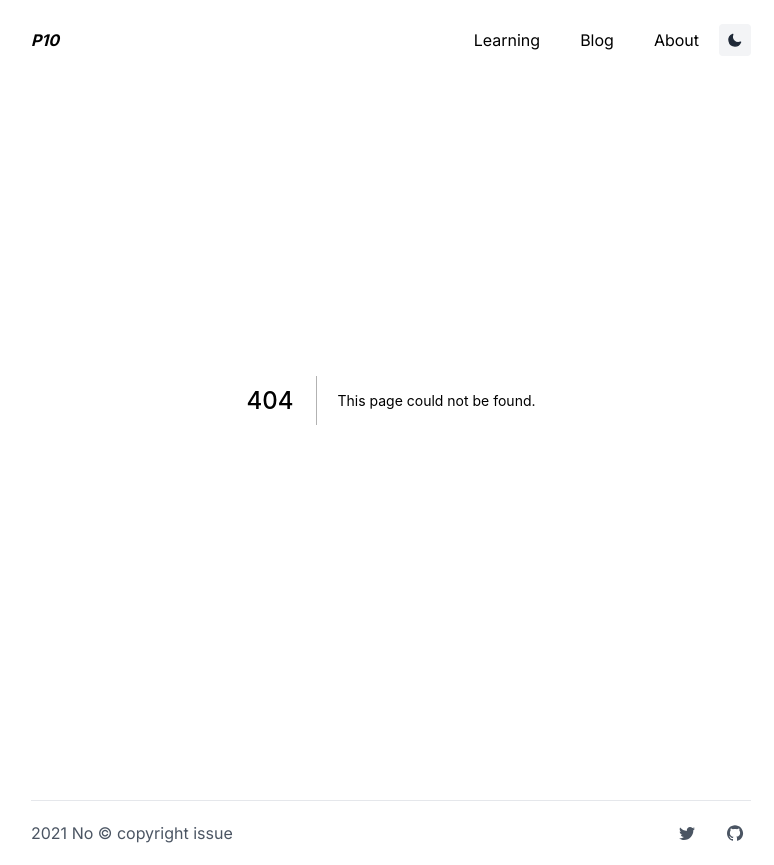
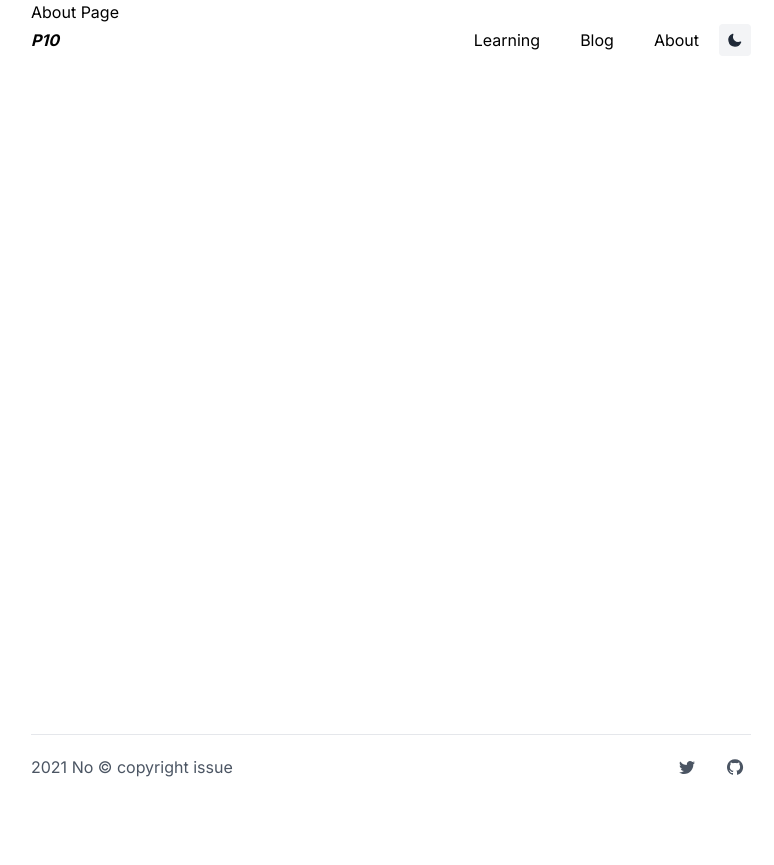
Before and after one commit to pranavp10/pranavp10.me, a Next.js app: page /about in a window 1280 px wide. Before the commit this address had no page. Shown: the whole page, without its empty margins (249-1023 px from the left). After the commit the page ends 800 px from the top, so only its background shows below. Built offline with nearby package versions, Linux system fonts and the light colour scheme; a web font is replaced by a local one; what @tailwindcss/typography would draw is missing.

Commit message:
about page created

```diff
--- /dev/null
+++ b/src/pages/about.js
@@ -0,0 +1,9 @@
+const About = () => {
+  const a = '';
+  return (
+    <>
+      <div>About Page</div>
+    </>
+  );
+};
+export default About;
```
